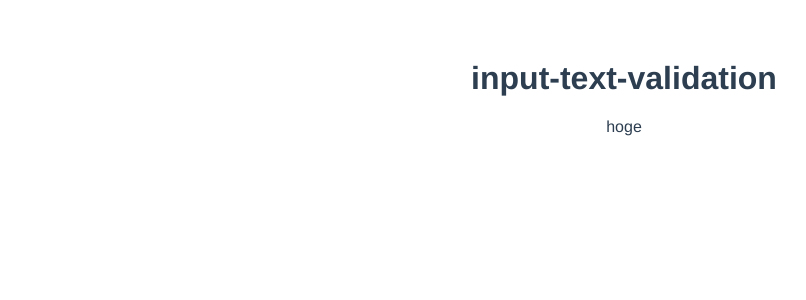
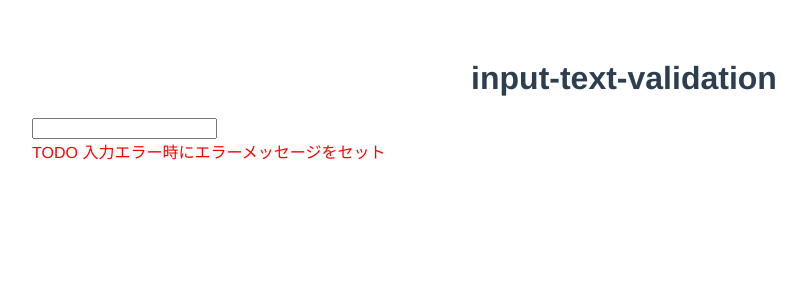
Before and after one commit to pmw1415/InputTextValidation, a Vue app: page / in a window 1280 px wide. Shown: the top 300 px of the page, without its empty margins (16-822 px from the left). Built offline with nearby package versions, Linux system fonts and the light colour scheme.

Commit message:
InputTextValidation 最低限必要な要素、スタイルを追加

```diff
--- a/src/App.vue
+++ b/src/App.vue
@@ -5,7 +5,7 @@
     <HelloWorld msg="Welcome to Your Vue.js App"/>
     -->
     <h1>input-text-validation</h1>
-    <InputTextValidation />
+    <InputTextValidation class="input-text-validation" />
   </div>
 </template>
 
@@ -32,3 +32,9 @@ export default {
   margin-top: 60px;
 }
 </style>
+
+<style scoped>
+.input-text-validation {
+  padding: 0 40px;
+}
+</style>
--- a/src/components/InputTextValidation.vue
+++ b/src/components/InputTextValidation.vue
@@ -1,6 +1,7 @@
 <template>
   <div class="input-text-validation">
-    hoge
+    <input class="input" />
+    <div class="error-message">{{ errMsg }}</div>
   </div>
 </template>
 
@@ -8,10 +9,26 @@
 export default {
   name: 'InputTextValidation',
   props: {
-    // TODO
+    // TODO チェックパターンとチェックに必要なパラメータを追加
+  },
+  data: () => {
+    return {
+      errMsg: 'TODO 入力エラー時にエラーメッセージをセット'
+    };
+  },
+  method: {
+    // TODO チェックパターンごとにメソッドを追加
+    // TODO input入力を検知してチェック処理を実施
   }
 };
 </script>
 
 <style scoped>
+.input-text-validation {
+  text-align: left;
+}
+
+.error-message {
+  color: red;
+}
 </style>
```
